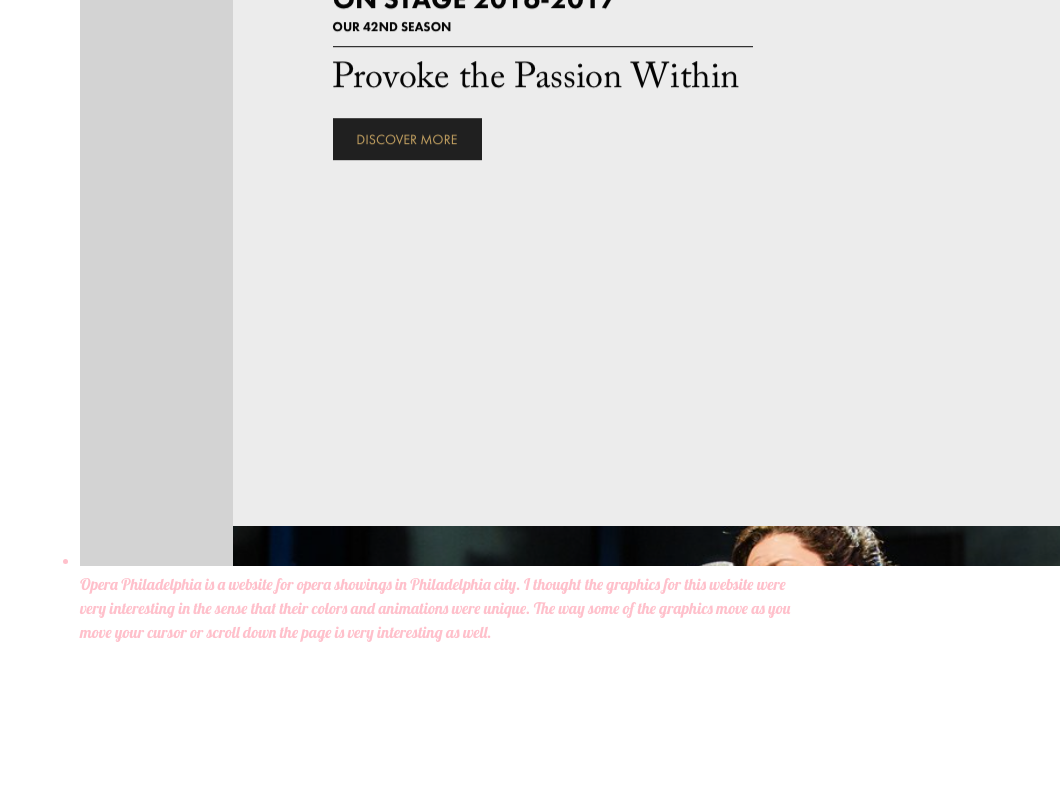
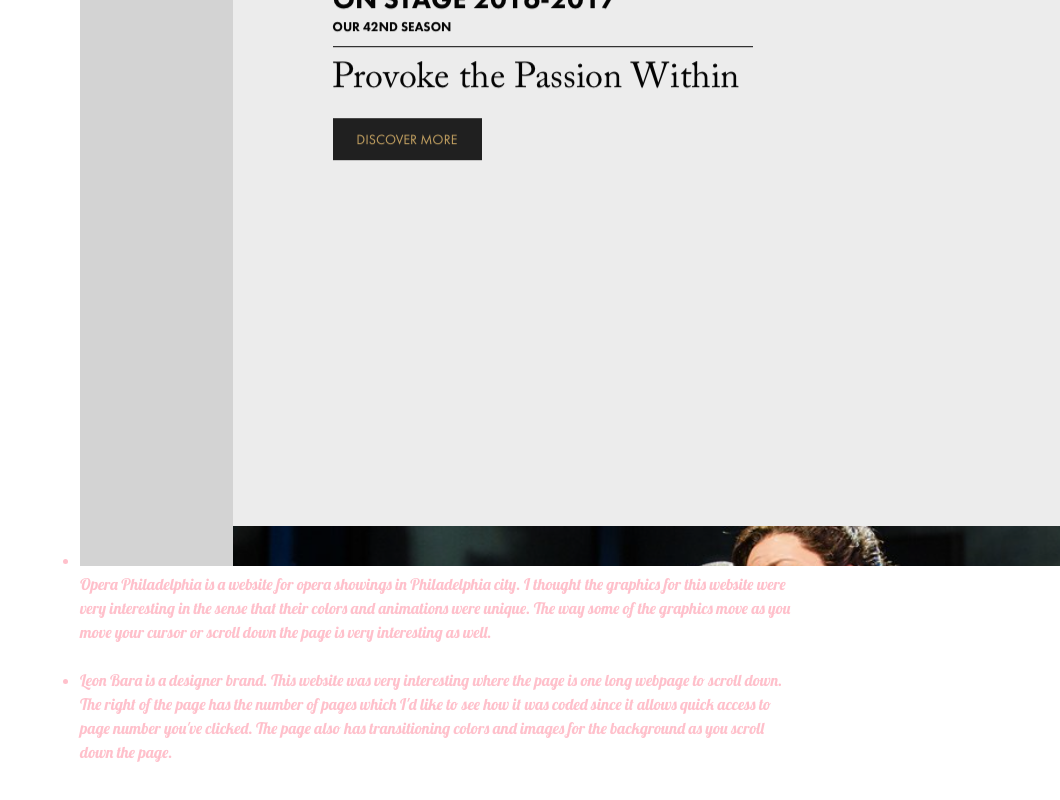
Before and after one commit to jgerna1/jgerna1.github.io, a plain HTML site: page index.html in a window 1280 px wide. Shown: the part 3247-4047 px from the top of the page, without its empty margins (220-1280 px from the left). Before the commit the page ends 3939 px from the top, so only its background shows below. Drawn offline with Linux system fonts and the light colour scheme.

Commit message:
Week 5 Website
Added 5th Website found

```diff
--- a/index.html
+++ b/index.html
@@ -45,6 +45,14 @@
           very interesting in the sense that their colors and animations were unique.  The way some of the graphics move as you
           move your cursor or scroll down the page is very interesting as well. </p>
       </li>
+      <li>
+        <a href="http://leonbara.com"
+          <img src="images/sites/site5.png" alt="Screenshot of Leon Bara">
+        </a>
+        <p> Leon Bara is a designer brand.  This website was very interesting where the page is one long webpage to scroll down.
+            The right of the page has the number of pages which I'd like to see how it was coded since it allows quick access to
+              page number you've clicked.  The page also has transitioning colors and images for the background as you scroll down
+              the page. </p>
     </ul>
 
 
```
Also changed, not shown: 1 other file.
